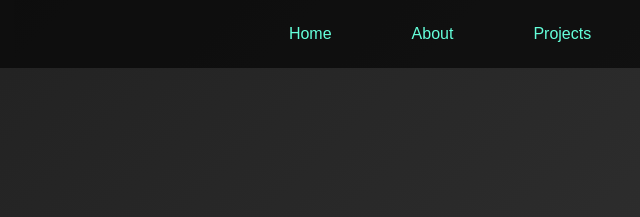
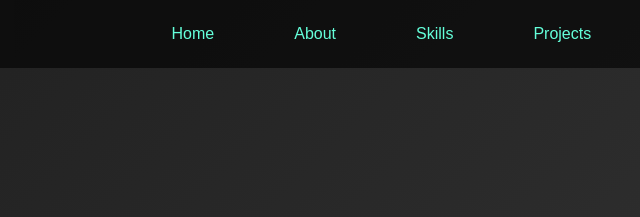
Before and after one commit to kumudahasini/__Portfolio, a plain HTML site: page skills.html in a window 1280 px wide. Shown: the top 217 px of the page, 497-1137 px from the left. Drawn offline with Linux system fonts and the light colour scheme.

Commit message:
Update skills.html

```diff
--- a/skills.html
+++ b/skills.html
@@ -35,9 +35,12 @@
     <nav class="button" style="display: flex;justify-content: flex-end ; gap:20px; ">
         <a href="index.html"target="_self">Home</a>
         <a href="about1.html" target="_self" >About</a>
+                <a href="skills.html" target="_self">Skills</a>
+
         <a href="project2.html" target="_self">Projects</a>
 
         <a href="Contactme.html" target="_self"> Contact me</a>
+
 
        </nav>
 
```
